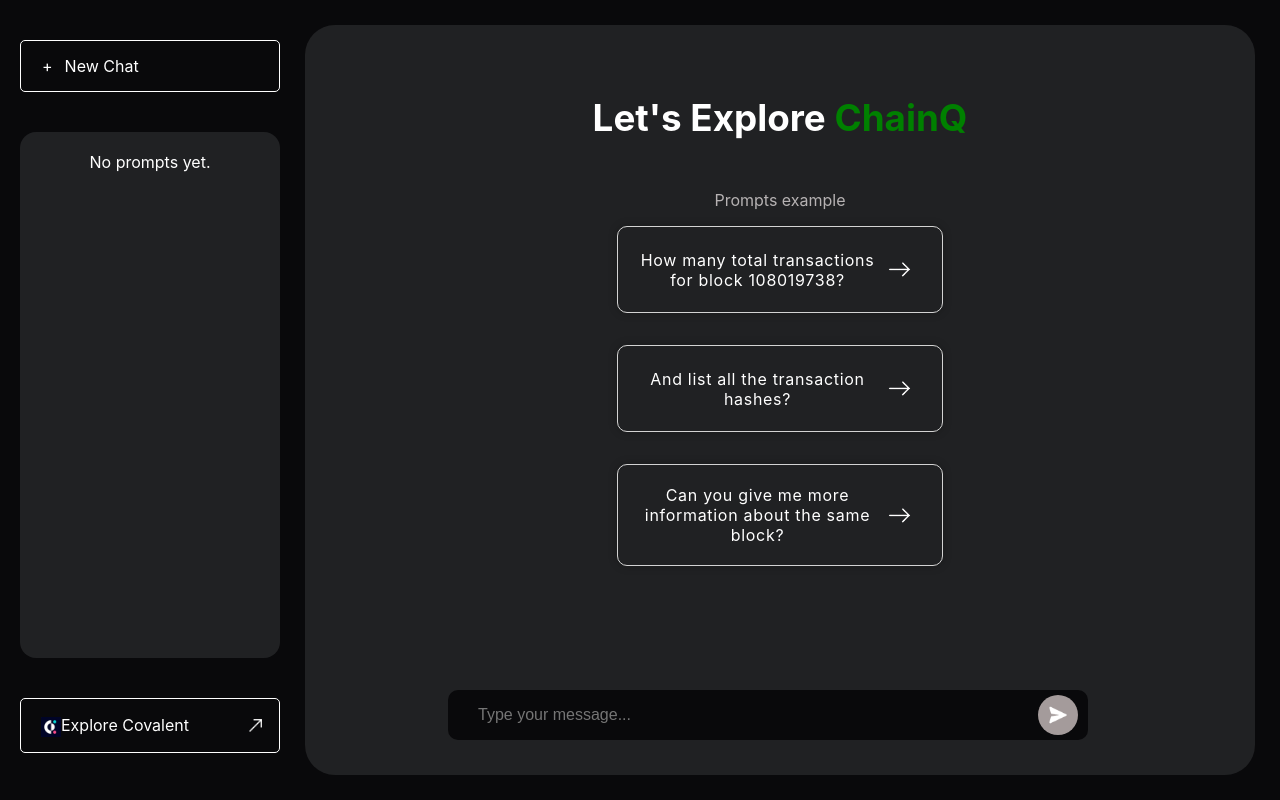
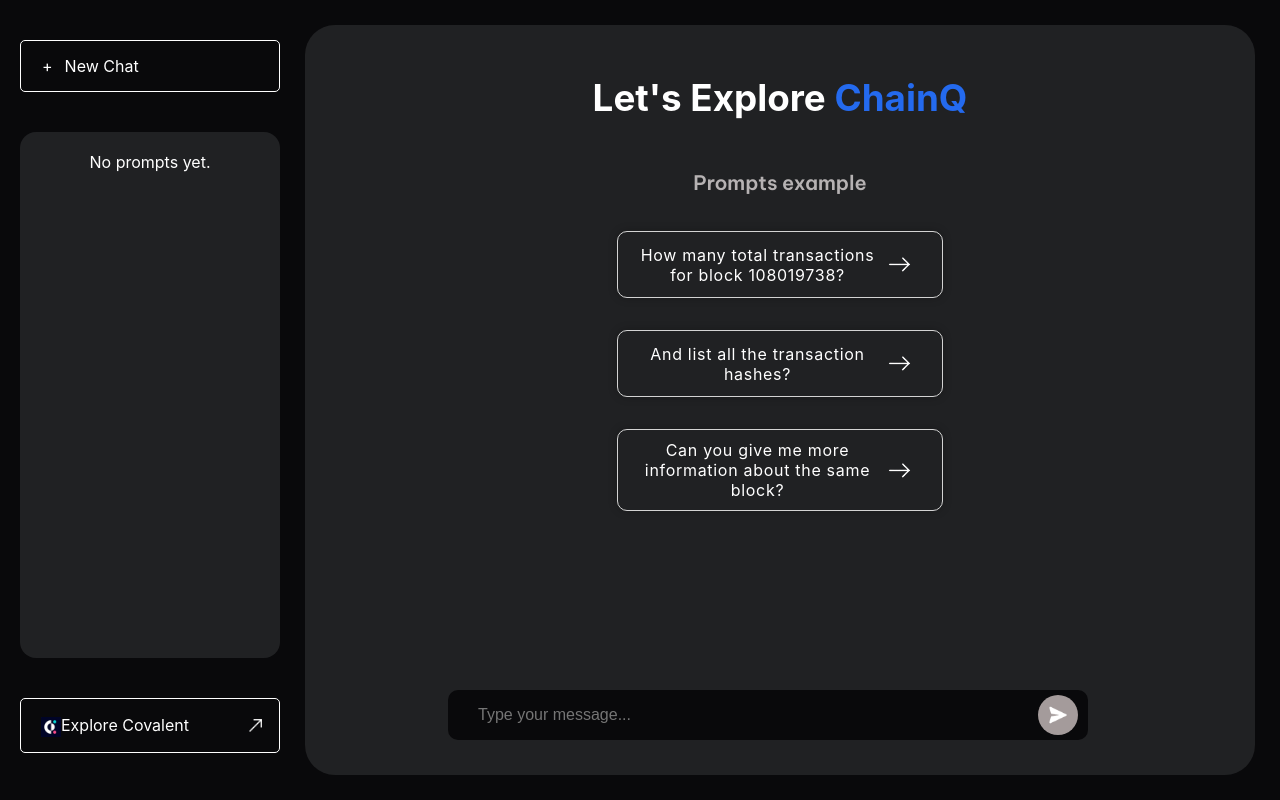
Before and after one commit to sarvagnakadiya/chainQ, a React (Create React App) app: page /chat-dashboard in a window 1280 px wide. Built offline with nearby package versions, Linux system fonts and the light colour scheme; the HTML template or start-up script is replaced by a standard one.

Commit message:
css changes

```diff
--- a/src/components/ChatLog.jsx
+++ b/src/components/ChatLog.jsx
@@ -1,4 +1,5 @@
 import React from "react";
+import { Link } from "react-router-dom";
 import icon from "../assets/favicon.png";
 import logo from "../assets/logo.png";
 import user from "../assets/user.jpg";
@@ -8,7 +9,10 @@
   return (
     <div className="chat-log-main">
       <div style={{ display: "flex", justifyContent: "flex-end" }}>
-        <img className="chat-log-title" src={logo} alt="Chat Log Title" />
+        <Link to="/">
+          {" "}
+          <img className="chat-log-title" src={logo} alt="Chat Log Title" />
+        </Link>
       </div>
 
       <div className="chat-log">
--- a/src/components/CovalentAPIs.jsx
+++ b/src/components/CovalentAPIs.jsx
@@ -57,8 +57,18 @@
   };
 
   return (
-    <div>
-      <h1 className="dash-title">Let's Explore The Power Of Covalent APIs</h1>
+    <div
+      style={{
+        display: "flex",
+        justifyContent: "space-between",
+        minHeight: "50vh",
+        flexDirection: "column",
+      }}
+    >
+      <h1 className="dash-title">
+        Let's Explore The Power Of{" "}
+        <span style={{ color: "#246aee" }}>Covalent APIs</span>
+      </h1>
       <div className="container">
         <div className="input-row">
           <input
--- a/src/components/EmptyComponent.jsx
+++ b/src/components/EmptyComponent.jsx
@@ -2,17 +2,31 @@
 import "../style/main.scss";
 import arrow from "../assets/arrow.png";
 
-function EmptyComponent() {
+function EmptyComponent({ sendMessage, setNewMessage }) {
   return (
-    <div style={{ width: "70%", margin: "30px auto" }}>
+    <div style={{ width: "70%", margin: "10px auto" }}>
       <h1 className="dash-title">
-        Let's Explore <span style={{ color: "green" }}>ChainQ</span>
+        Let's Explore <span style={{ color: "#246aee" }}>ChainQ</span>
       </h1>
       <div className="common-que-flex">
         <div style={{ width: "50%", flexDirection: "column", display: "flex" }}>
-          Prompts example
-          <p className="empty-que">
-            How many total transactions for block 108019738?{" "}
+          <div
+            style={{
+              fontFamily: "BeVietnamPro-SemiBold",
+              fontSize: "20px",
+              paddingBottom: "20px",
+            }}
+          >
+            Prompts example
+          </div>
+          <p
+            className="empty-que"
+            onClick={() => {
+              setNewMessage("");
+              sendMessage();
+            }}
+          >
+            How many total transactions for block 108019738?
             <img src={arrow} style={{ width: "25px", padding: "10px" }}></img>
           </p>
           <p className="empty-que">
--- a/src/components/MainDashboard.jsx
+++ b/src/components/MainDashboard.jsx
@@ -41,7 +41,7 @@
 
       axios
         // .post("http://192.168.1.20:5002/get_answer", requestData, {
-        .post("http://173.82.54.146:5001/get_answer", requestData, {
+        .post("https://api.dehitas.xyz/dummy", requestData, {
           headers: {
             "Content-Type": "application/json",
           },
--- a/src/style/CovalentAPIs.css
+++ b/src/style/CovalentAPIs.css
@@ -10,14 +10,10 @@
   transition: border-color 0.3s ease;
 }
 
-.input-field.green-border {
-  border-color: green;
-}
-
 /* Network Dropdown */
 .network-dropdown {
   width: calc(33.33% - 10px);
-  padding: 8px;
+  padding: 15px;
   background-color: #202123;
   border: 1px solid lightgray;
   border-radius: 5px;
@@ -37,15 +33,18 @@
 }
 /* Fetch Buttons */
 .fetch-button {
-  padding: 10px 20px;
+  padding: 15px;
   margin: 10px 5px;
-  background-color: #555556;
+  background-color: black;
   color: white;
-  border: none;
+  border: 1px solid white;
   border-radius: 5px;
   cursor: pointer;
 }
 
+.fetch-button:hover {
+  background-color: rgba(255, 255, 255, 0.1);
+}
 /* Table Container */
 .table-container {
   max-width: 100%;
--- a/src/style/main.scss
+++ b/src/style/main.scss
@@ -174,7 +174,7 @@
 }
 .empty-que {
   border: 1px solid lightgray;
-  padding: 20px;
+  padding: 10px 20px;
   display: flex;
   align-items: center;
   text-align: center;
@@ -282,7 +282,7 @@
   justify-content: space-around;
 }
 .try-btn {
-  background-color: #202123;
+  background-color: #246aee;
   border: 1px solid #246aee;
   color: white;
   width: 30%;
@@ -291,8 +291,12 @@
   letter-spacing: 2px;
   margin-top: 30px;
   border-radius: 10px;
+}
+.try-btn:hover {
   box-shadow: rgb(42, 35, 207) 0px 4px 24px -6px;
   transition: all 200ms ease 0s;
+  border: 1px solid #246aee;
+  background-color: #09090b;
 }
 // ..............navbar css...............
 
```
